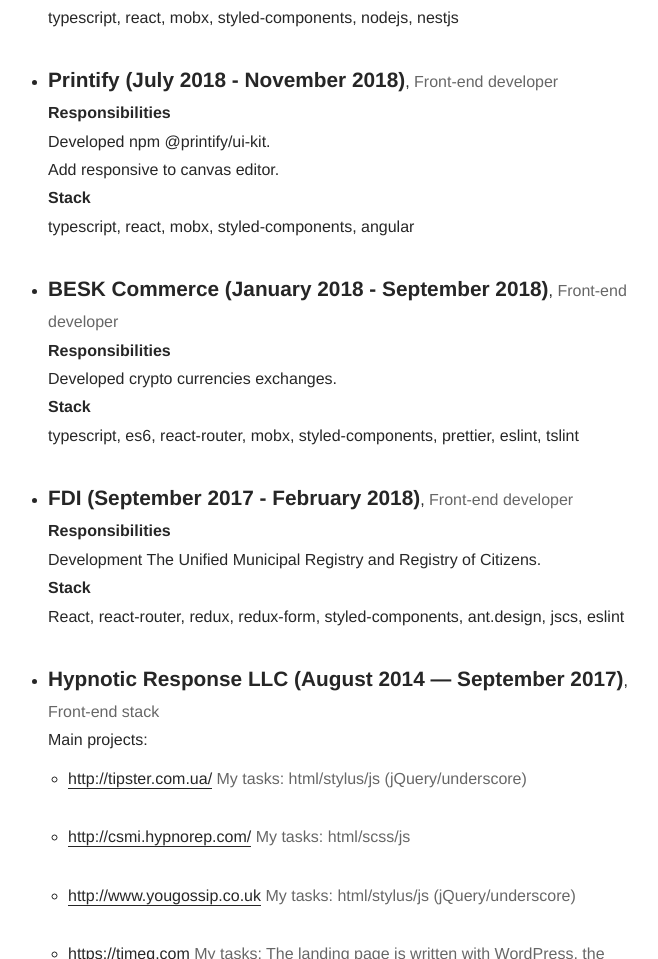
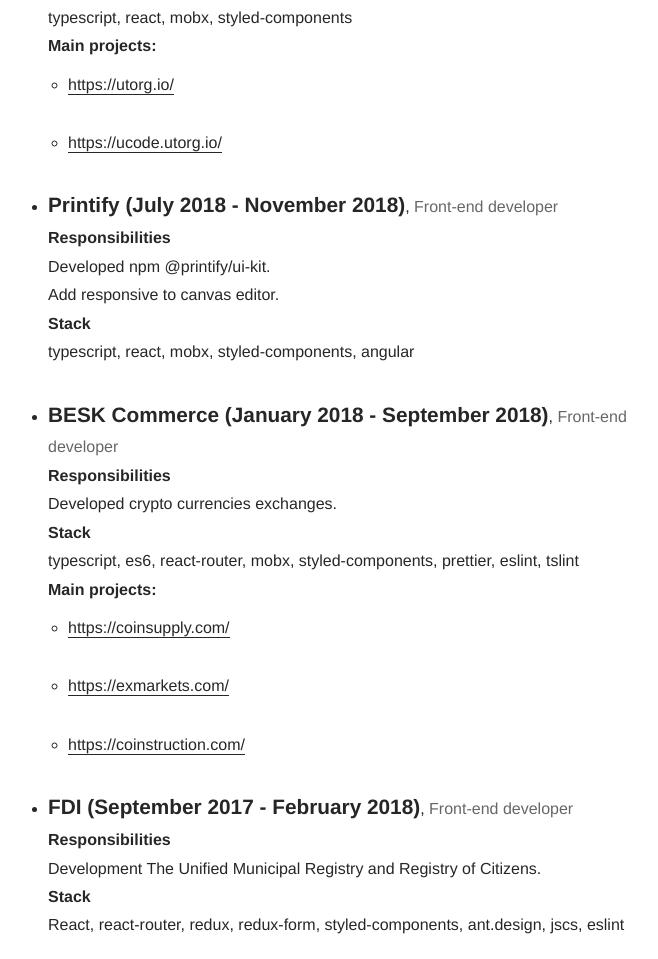
Before and after one commit to SergeyBychok/CV, a plain HTML site: page index.html in a window 1280 px wide. Shown: the part 850-1809 px from the top of the page, without its empty margins (301-959 px from the left). Drawn offline with Linux system fonts and the light colour scheme.

Commit message:
add projects

```diff
--- a/index.html
+++ b/index.html
@@ -151,11 +151,15 @@
                 <p>typescript,
                     react,
                     mobx,
-                    styled-components,
-                    nodejs,
-                    nestjs
+                    styled-components
                 </p>
+                <p><b>Main projects:</b></p>
+                <ul class="tab">
+                    <li><a href="//utorg.io/">https://utorg.io/</a></li>
+                    <li><a href="//ucode.utorg.io/">https://ucode.utorg.io/</a></li>
+                </ul>
             </li>
+
             <li>
                 <p><b class="font-bigger">Printify (July 2018 - November 2018)</b>, <span class="position">Front-end developer</span>
                 </p>
@@ -183,7 +187,14 @@
                     prettier,
                     eslint, tslint
                 </p>
+                <p><b>Main projects:</b></p>
+                <ul class="tab">
+                    <li><a href="//coinsupply.com/">https://coinsupply.com/</a></li>
+                    <li><a href="//exmarkets.com/">https://exmarkets.com/</a></li>
+                    <li><a href="//coinstruction.com/">https://coinstruction.com/</a></li>
+                </ul>
             </li>
+
             <li>
                 <p><b class="font-bigger">FDI (September 2017 - February 2018)</b>, <span class="position">Front-end developer</span>
                 </p>
```
